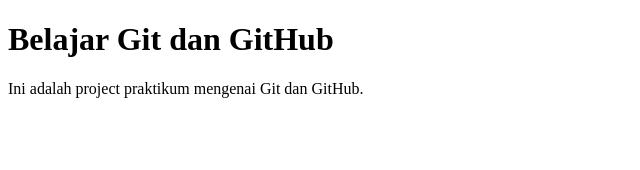
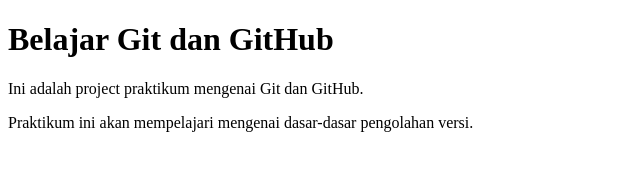
Before and after one commit to ItzTsumiki/latihan-git, a plain HTML site: page latihan-git/index.html in a window 1280 px wide. Shown: the whole page, without its empty margins (0-640 px from the left). Drawn offline with Linux system fonts and the light colour scheme.

Commit message:
Menambahkan penjelasan praktikum

```diff
--- a/latihan-git/index.html
+++ b/latihan-git/index.html
@@ -8,5 +8,6 @@
 <body>
     <h1>Belajar Git dan GitHub</h1>
     <p>Ini adalah project praktikum mengenai Git dan GitHub.</p>
+    <p>Praktikum ini akan mempelajari mengenai dasar-dasar pengolahan versi.</p>
 </body>
 </html>
```
